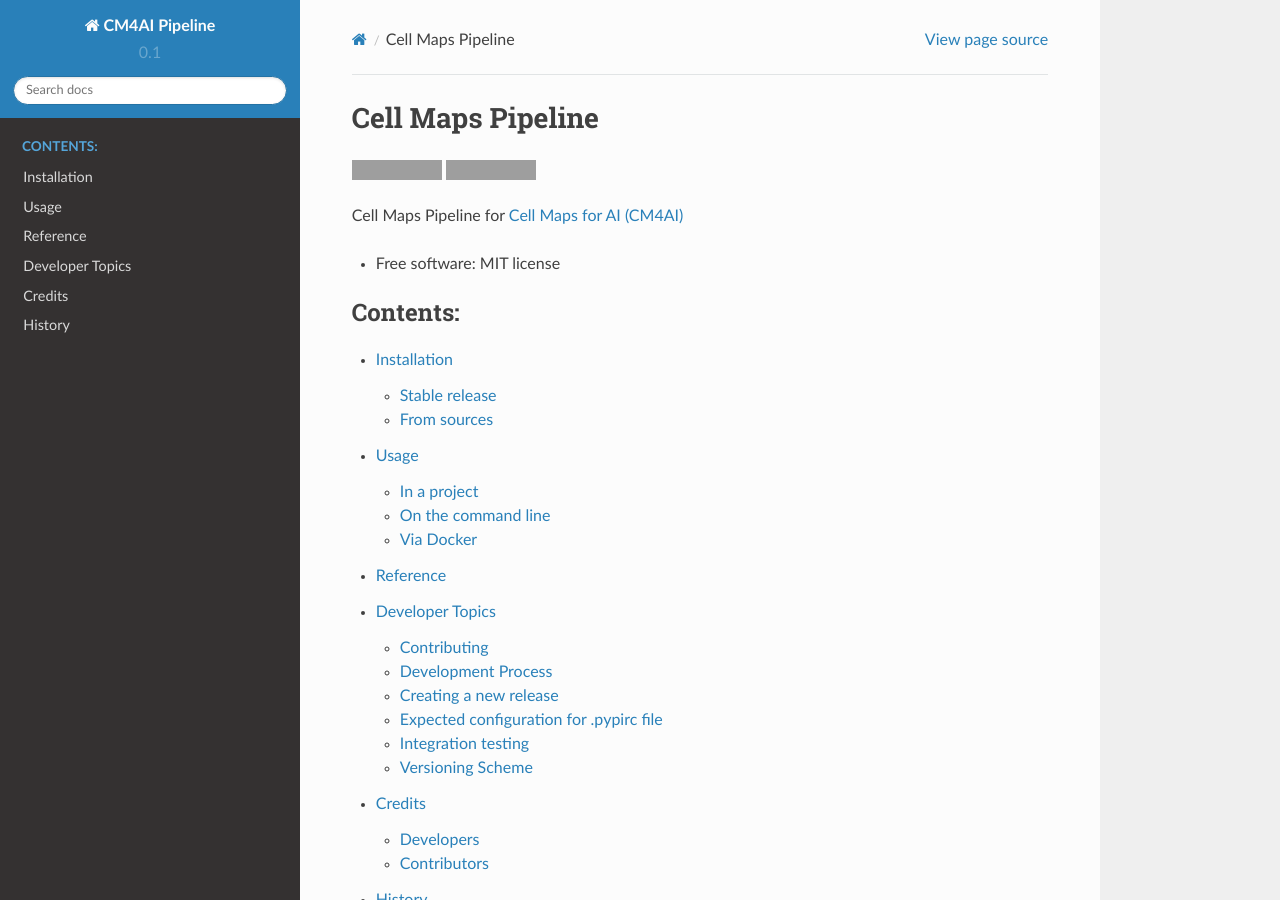
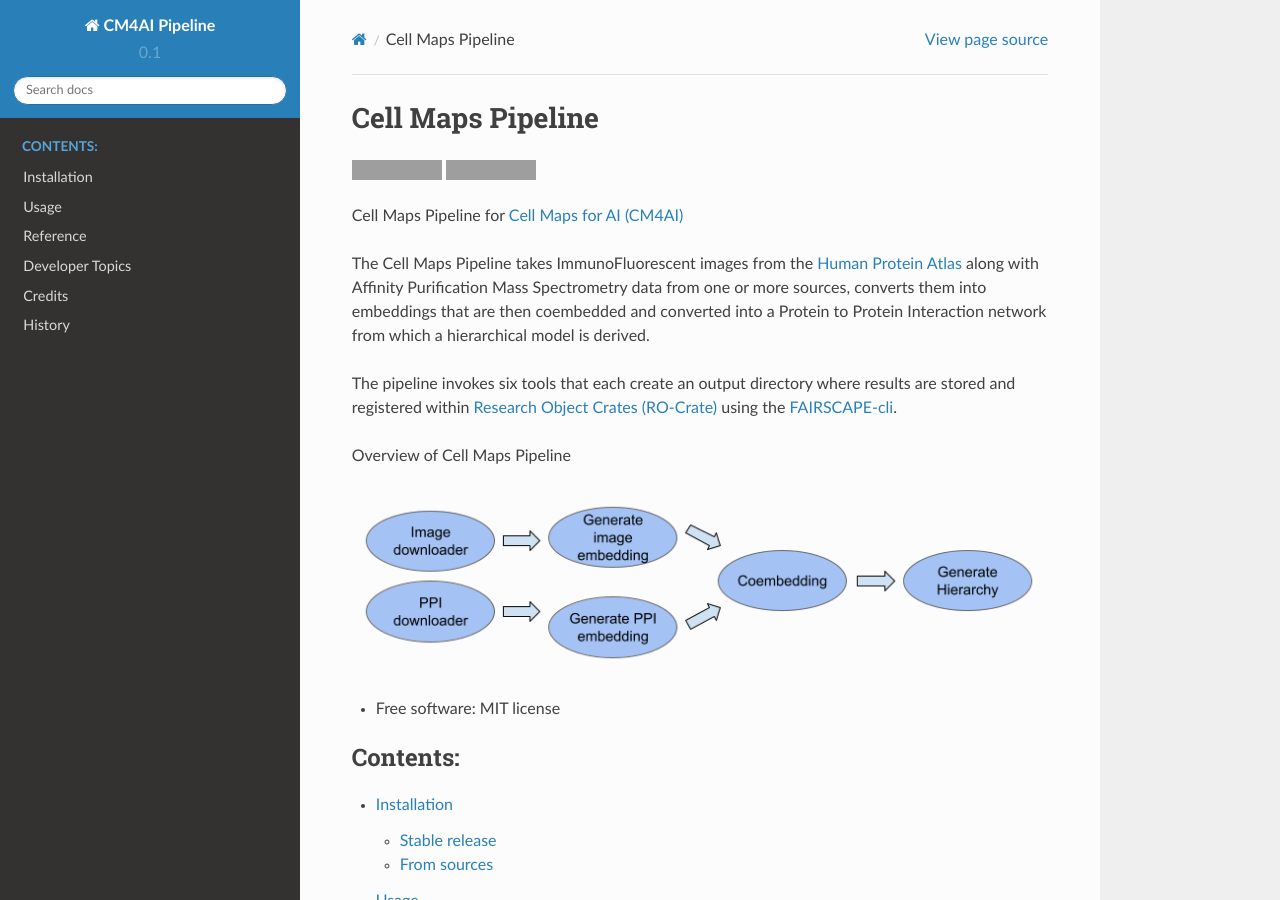
Before and after one commit to idekerlab/cellmaps_pipeline, a Sphinx documentation site: the page built from docs/index.rst, in a window 1280 px wide and 900 px high. Built offline with Sphinx 7.4.7 and the Read the Docs theme 2.0.0, drawn with Linux system fonts in a browser that asks for light colours; pages that are not in the unit, such as notebooks, are missing from menus; grey boxes are pictures that could not be loaded.

Commit message:
added description

```diff
--- a/docs/index.rst
+++ b/docs/index.rst
@@ -11,8 +11,23 @@
 
 Cell Maps Pipeline for `Cell Maps for AI (CM4AI) <https://cm4ai.org>`__
 
+The Cell Maps Pipeline takes ImmunoFluorescent images from the `Human Protein Atlas <https://www.proteinatlas.org>`__ along with
+Affinity Purification Mass Spectrometry data from one or more sources, converts them into embeddings that
+are then coembedded and converted into a Protein to Protein Interaction network from which a hierarchical
+model is derived.
+
+The pipeline invokes six tools that each create an output directory where results are
+stored and registered within `Research Object Crates (RO-Crate) <https://www.researchobject.org/ro-crate>`__ using
+the `FAIRSCAPE-cli <https://pypi.org/project/fairscape-cli>`__.
+
+Overview of Cell Maps Pipeline
+
+.. image:: images/pipeline_overview.png
+  :alt: Overview of Cell Maps Pipeline which shows PPI and image download followed by embedding, coembedding, and finally hierarchy generation
+
+
+
 * Free software: MIT license
-
 
 .. toctree::
    :maxdepth: 2
```
